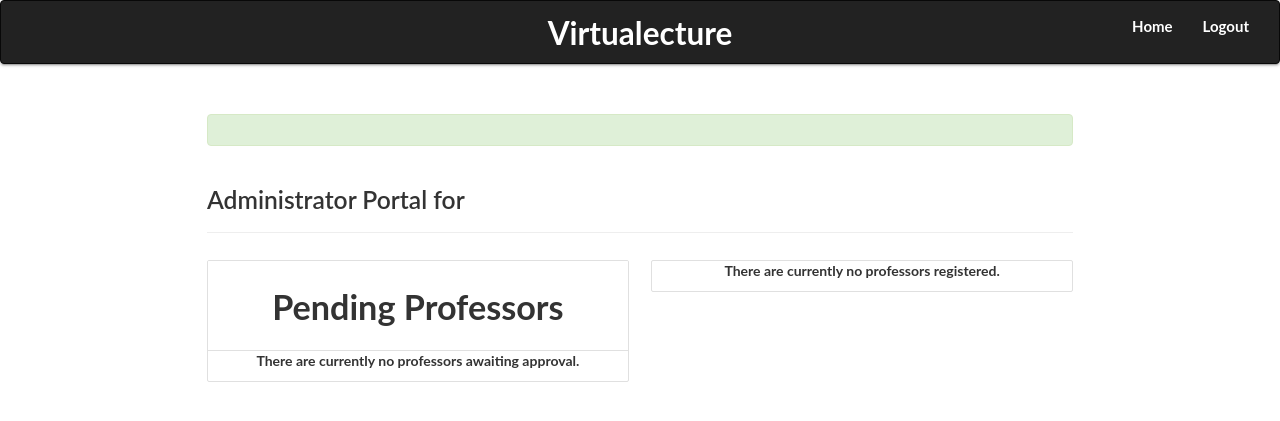
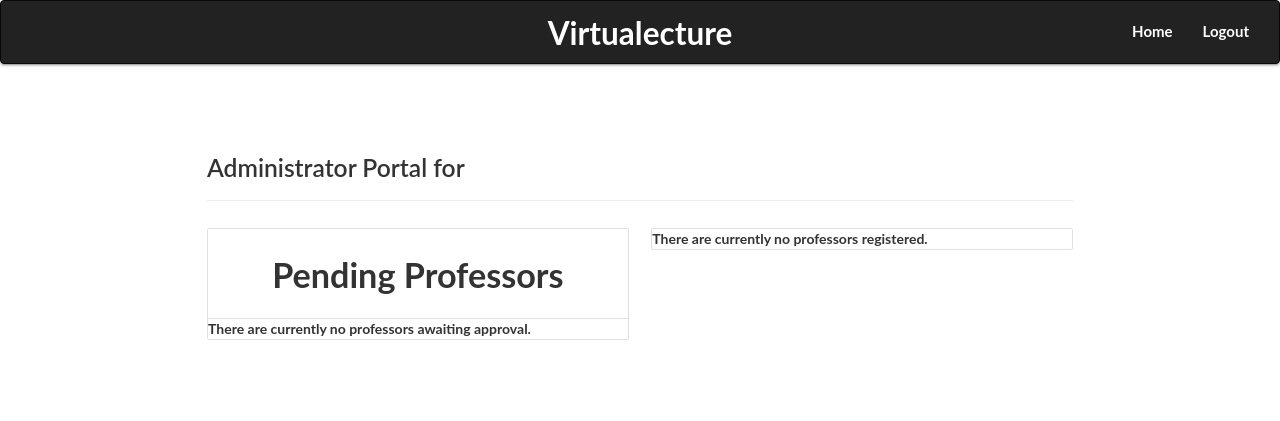
Before and after one commit to renzobautista/virtualecture, a Django app: template portal/templates/portal/school_admin_index.html in a window 1280 px wide. Shown: the top 421 px of the page. Run offline with Django 3.2, Linux system fonts and the light colour scheme; the template is opened without the code that fills it, so the values that code supplies are empty; some libraries are stand-ins or nearby versions.

Commit message:
fixed small styling on admin tables

```diff
--- a/portal/templates/portal/header.html
+++ b/portal/templates/portal/header.html
@@ -12,7 +12,7 @@
 
         </div>
         <div class="collapse navbar-collapse">
-            <ul class="nav navbar-nav navbar-right right">
+            <ul class="nav navbar-nav navbar-right right" style="margin-top:5px">
                 <li><a href="{% url 'home' %}">Home</a></li>
                 {% if request.user.student %}
                     <li><a href="{% url 'stream' %}">Stream a Course</a></li>
--- a/portal/templates/portal/school_admin_index.html
+++ b/portal/templates/portal/school_admin_index.html
@@ -5,9 +5,11 @@
 {% if notification %}
 {% endif %}
 <div class="container">
+{% if notification %}
 <div class="alert alert-success">
     <p>{{ notification }}</p>
 </div>
+{% endif %}
 <div class="page-header">
   <h5>Administrator Portal for {{ school }}</h5>
 </div>
@@ -27,7 +29,7 @@
                     </li>
                 {% endfor %}
             {% else %}
-                <p>There are currently no professors awaiting approval.</p>
+                <li>There are currently no professors awaiting approval.</li>
             {% endif %}
         </ul>
     </div>
@@ -63,10 +65,10 @@
                               </div>
 
                     {% endfor %}
-                </ul>
             {% else %}
-                <p>There are currently no professors registered.</p>
+                <li>There are currently no professors registered.</li>
             {% endif %}
+        </ul>
     </div>
 </div>
 
```
